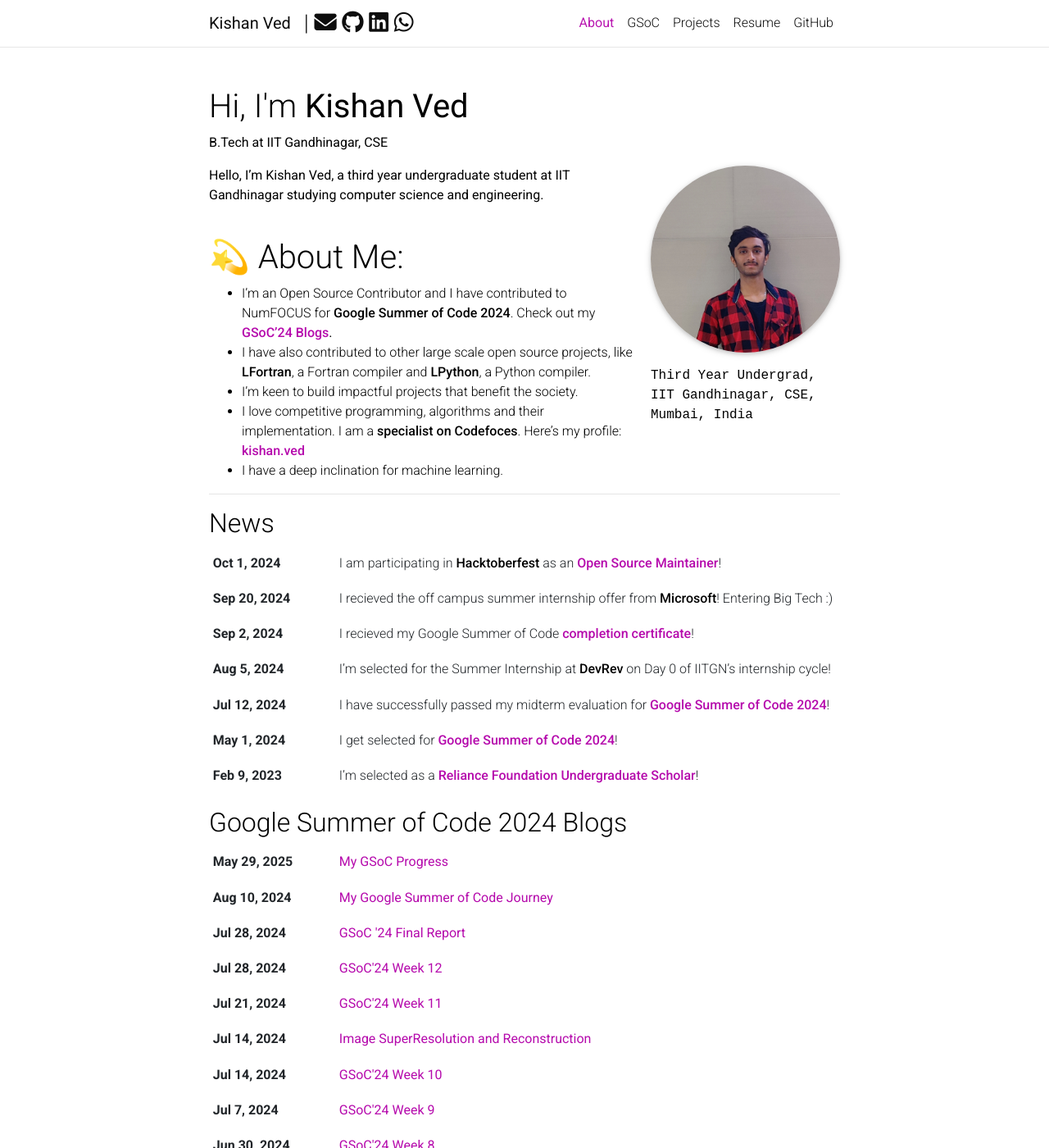
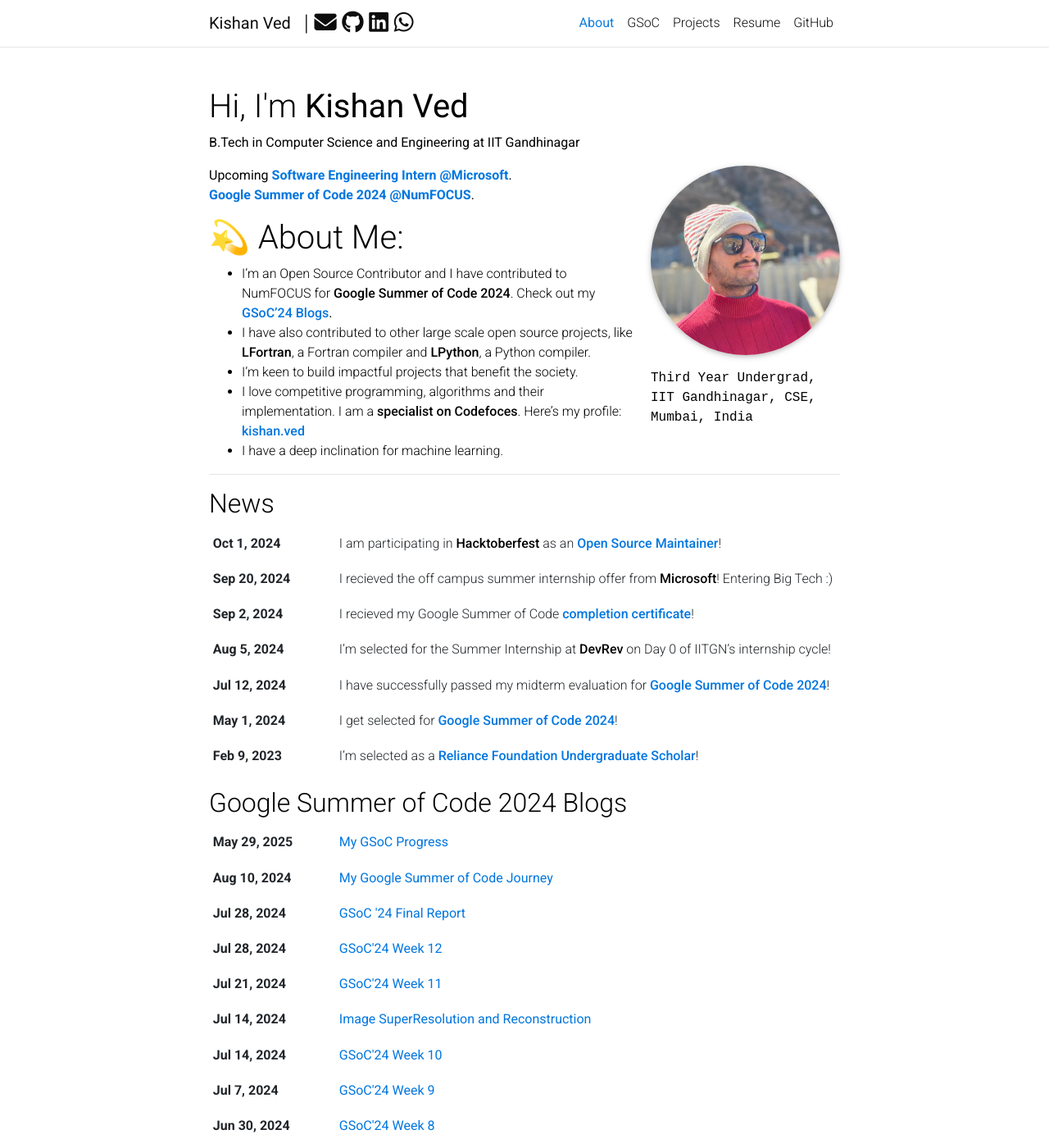
Before and after one commit to Kishan-Ved/portfolio, a Jekyll site: the page built from _pages/about.md, in a window 1280 px wide and 1400 px high. Shown: the whole window at 82% size. Built offline with Jekyll 4.4.1, drawn with Linux system fonts in a browser that asks for light colours; full-size pictures stand in for the smaller copies a plugin makes; comment, search, counter and statistics services are not loaded; a style sheet for code colours, icons or effects is not loaded.

Commit message:
Blue color looks cool

```diff
--- a/_pages/about.md
+++ b/_pages/about.md
@@ -2,11 +2,11 @@
 layout: about
 title: About
 permalink: /
-subtitle: B.Tech at IIT Gandhinagar, CSE
+subtitle: B.Tech in Computer Science and Engineering at IIT Gandhinagar
 
 profile:
   align: right
-  image: prof_pic.jpg
+  image: kishan_manali_3.jpeg
   image_circular: true # crops the image to make it circular
   more_info: >
     <p>Third Year Undergrad,</p>
@@ -19,8 +19,8 @@
 social: false  # includes social icons at the bottom of the page
 ---
 
-<b>Hello, I'm Kishan Ved, a third year undergraduate student at IIT Gandhinagar studying computer science and engineering.</b>
-<br><br>
+<b>Upcoming <span style="color: #0076df; font-weight: bold;">Software Engineering Intern @Microsoft</span>.<br><span style="color: #0076df; font-weight: bold;">Google Summer of Code 2024 @NumFOCUS</span>.</b>
+
 # 💫 About Me:
 - I'm an Open Source Contributor and I have contributed to NumFOCUS for **Google Summer of Code 2024**. Check out my <b>**[GSoC'24 Blogs](https://kishanved.tech/blog/)**.<br></b>
 - I have also contributed to other large scale open source projects, like **LFortran**, a Fortran compiler and **LPython**, a Python compiler.<br>
--- a/_sass/_variables.scss
+++ b/_sass/_variables.scss
@@ -16,8 +16,8 @@
 $green-color-dark:    #009f06 !default;
 $green-color-light:   #ddffdd !default;
 $green-color-bright:  #11D68B !default;
-$purple-color:        #B509AC !default;
-// $purple-color:        #0076df !default; // use this to change to blue color in light mode
+// $purple-color:        #B509AC !default; // use this to change to purple color in light mode
+$purple-color:        #0076df !default; // use this to change to blue color in light mode
 $light-purple-color:  lighten($purple-color, 25%);
 $pink-color:          #f92080 !default;
 $pink-color-light:    #ffdddd !default;
```
Also changed, not shown: assets/img/kishan_manali_2.jpeg (added), assets/img/kishan_manali_3.jpeg (added), assets/img/kishan_manali_pic.jpeg (added).
